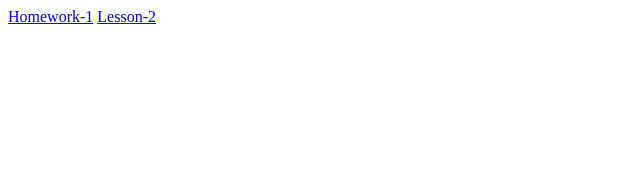
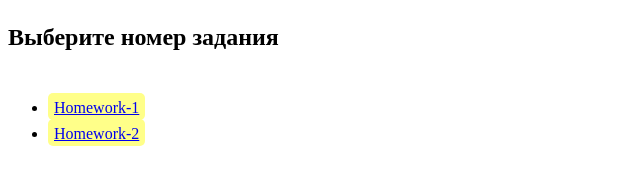
Before and after one commit to TryVoidMain/codemasters-course, a plain HTML site: page Index.html in a window 1280 px wide. Shown: the whole page, without its empty margins (0-640 px from the left). Drawn offline with Linux system fonts and the light colour scheme.

Commit message:
Index refactor Common.css additions

```diff
--- a/Index.html
+++ b/Index.html
@@ -3,11 +3,27 @@
 <head>
     <meta charset="utf-8">
     <meta name="viewport" content="width=device-width, initial-scale=1">
+    <link rel="stylesheet" href="./css/common.css">
+    <link rel="stylesheet" href="./css/themes.css">
+
 </head>
 
 <body>
-    <a href="../codemasters course/Homework/Homework-1.html">Homework-1</a>
-    <a href="../codemasters course/Homework/Lesson-2.html">Lesson-2</a>
+    <h2 class="py-4">Выберите номер задания</h2>
+    <div class="py-4 col">
+        <ul>
+            <li class="py-4">
+                <a href="../codemasters course/Homework/Homework-1.html">
+                    <span class="link-text badge badge-link">Homework-1</span>
+                </a>
+            </li>
+            <li class="py-4">
+                <a href="../codemasters course/Homework/Lesson-2.html">
+                    <span class="link-text badge badge-link">Homework-2</span>
+                </a>
+            </li>
+        </ul>
+    </div>
 
 </body>
 
--- /dev/null
+++ b/css/common.css
@@ -0,0 +1,25 @@
+.link-text {
+    font-size: 20px;
+    font-family: Georgia, 'Times New Roman', Times, serif;
+
+}
+
+.badge {
+    all: unset;
+    background: transparent;
+    padding: 6px 6px 4px 6px;
+    border-radius: 5px;
+}
+
+.badge.badge-link {
+    background-color: var(--color-lessons-very-light-yellow);
+}
+
+.py-4 {
+    padding-top: 4px;
+    padding-bottom: 4px;
+}
+
+.col {
+    display: inline-block;
+}
```
Also changed, not shown: Homework/Homework-1.html (+8 -2 lines).
